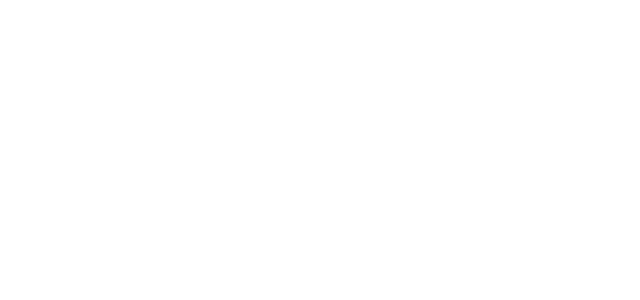
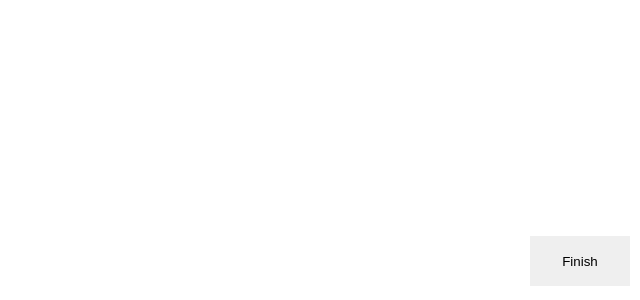
Before and after one commit to zhaoxu-lingoace/english-sku, a Vue app: page /unity in a window 1280 px wide. Before the commit this address had no page. Shown: the part 504-804 px from the top of the page, without its empty margins (640-1280 px from the left). Built offline with nearby package versions, Linux system fonts and the light colour scheme.

Commit message:
流程对接

```diff
--- a/src/BootOption.vue
+++ b/src/BootOption.vue
@@ -4,9 +4,14 @@ export default {
   props: ["value"],
   methods: {
     onClick() {
-      location.assign(
-        "https://test-cdn.lingo-ace.com/teach/dev/CourseTest/index.html?preTempId=edf0017d-44dd-4b2a-b813-07c73622dfb4&isPreview=1&loginType=0"
-      );
+      this.$router.push({
+        path: "/unity",
+        query: {
+          s: encodeURIComponent(
+            'https://cdn.lingo-ace.com/teach/pro/CourseTest/index.html?preTempId=9d025a76-6b7c-47ad-a6be-30bc44365d30&isPreview=1&loginType=0"'
+          ),
+        },
+      });
     },
   },
 };
--- a/src/LearnView.vue
+++ b/src/LearnView.vue
@@ -14,7 +14,15 @@ export default {
       return data.class;
     },
     onClickNodeContent() {
-      location.assign("");
+      this.$router.push({
+        path: "/unity",
+        query: {
+          s: encodeURIComponent(
+            "https://cdn.lingo-ace.com/teach/pro/UnityHomeWork/index.html?redisKey=c39cf4e3-3523-45e6-8d2b-169107efcd1c&isPreView=1"
+          ),
+          p: "/",
+        },
+      });
     },
   },
   mounted() {
--- /dev/null
+++ b/src/pages/ImagePage.vue
@@ -0,0 +1,57 @@
+<script>
+import { ElLoading } from "element-plus";
+
+export default {
+  name: "ImagePage",
+  computed: {
+    viewSrc() {
+      return decodeURIComponent(this.$route.query.s);
+    },
+  },
+  mounted() {
+    const loading = ElLoading.service({
+      lock: true,
+      text: "Loading",
+      background: "rgba(0, 0, 0, 0.7)",
+    });
+    setTimeout(() => {
+      loading.close();
+    }, 2000);
+  },
+  methods: {
+    onFinish() {
+      this.$router.push("/");
+    },
+  },
+};
+</script>
+
+<template>
+  <div style="height: 100%">
+    <div class="image-page">
+      <img class="image-view" :src="viewSrc" />
+
+      <button class="finish-button" @click="onFinish">Finish</button>
+    </div>
+  </div>
+</template>
+
+<style>
+.image-page {
+  position: relative;
+  height: 100%;
+}
+.image-view {
+  width: 100%;
+  height: 100%;
+  border: 0;
+}
+.finish-button {
+  position: absolute;
+  right: 10px;
+  bottom: 10px;
+  width: 100px;
+  height: 50px;
+  border: 0;
+}
+</style>
--- /dev/null
+++ b/src/pages/UnityPage.vue
@@ -0,0 +1,58 @@
+<script>
+export default {
+  name: "UnityPage",
+  computed: {
+    viewSrc() {
+      return decodeURIComponent(this.$route.query.s);
+    },
+  },
+  methods: {
+    onFinish() {
+      const path = this.$route.query.p;
+      if (path) {
+        this.$router.push(path);
+        return;
+      }
+
+      this.$router.push({
+        path: "/image",
+        query: {
+          s: encodeURIComponent(
+            "https://cdn.lingo-ace.com/analysis/study/static/img/zh-CN-level-0.faf8eb56.png"
+          ),
+        },
+      });
+    },
+  },
+};
+</script>
+
+<template>
+  <div style="height: 100%">
+    <div class="unity-page">
+      <iframe class="unity-view" :src="viewSrc"></iframe>
+
+      <button class="finish-button" @click="onFinish">Finish</button>
+    </div>
+  </div>
+</template>
+
+<style scoped lang="scss">
+.unity-page {
+  position: relative;
+  height: 100%;
+  .unity-view {
+    width: 100%;
+    height: 100%;
+    border: 0;
+  }
+  .finish-button {
+    position: absolute;
+    right: 10px;
+    bottom: 10px;
+    width: 100px;
+    height: 50px;
+    border: 0;
+  }
+}
+</style>
```
Also changed, not shown: src/router/index.js (+10 -0 lines).
